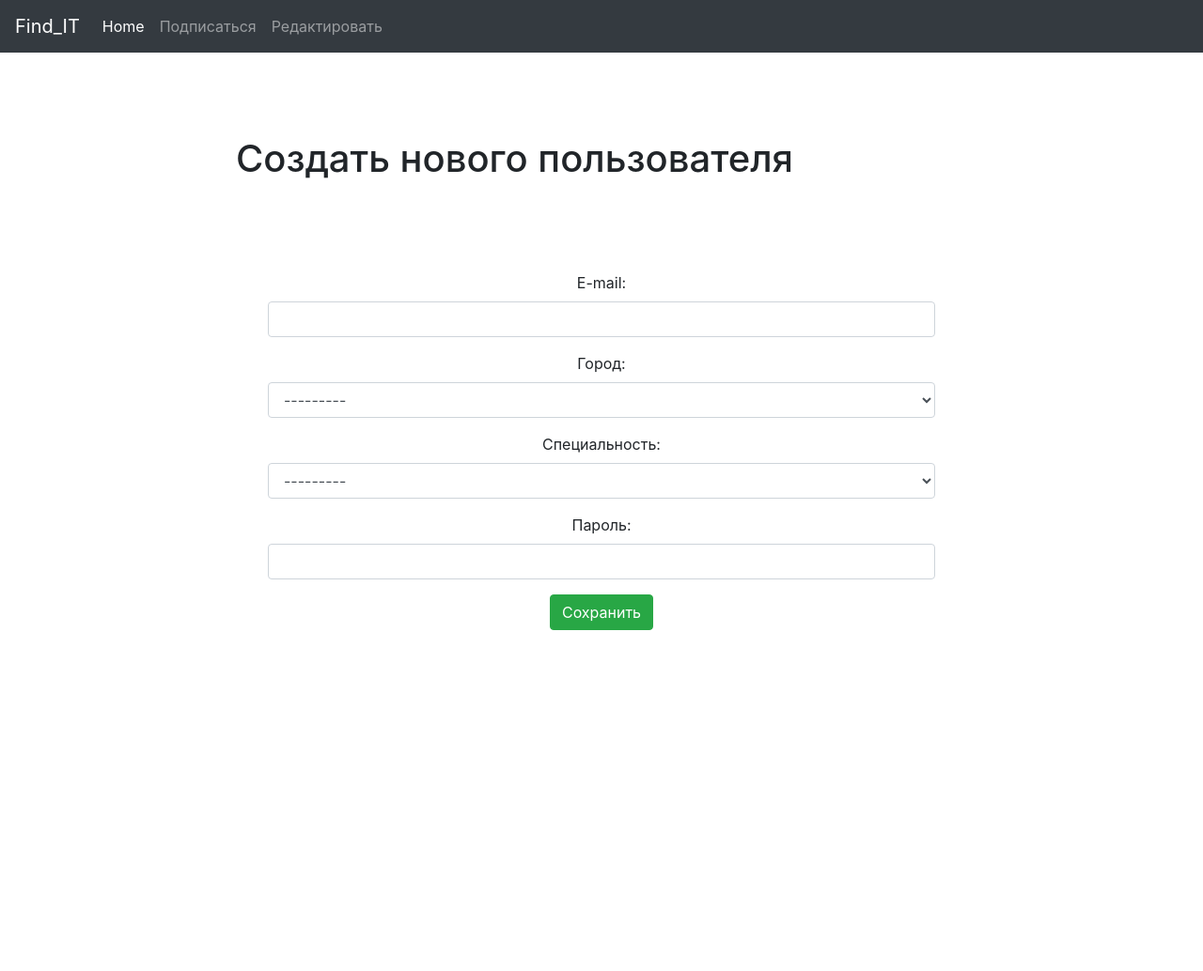
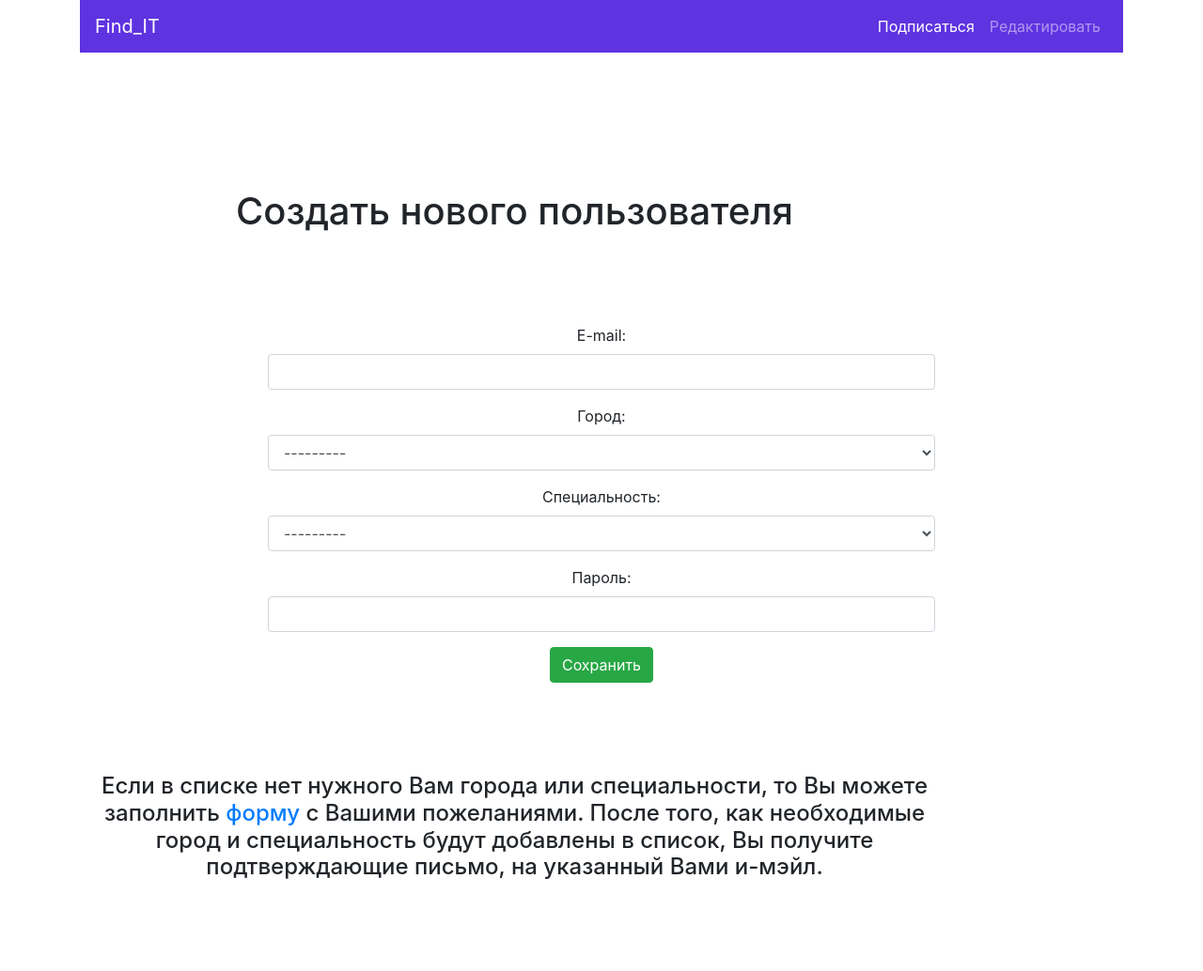
Before and after one commit to olegJF/find_it, a Django app: page /create/ in a window 1280 px wide. Shown: the whole page at 94% size. Before the commit the page ends 671 px from the top, so only its background shows below. Run offline with Django 3.2, Linux system fonts and the light colour scheme; data comes from the database, SQL or seed files in the repository; some libraries are stand-ins or nearby versions.

Commit message:
Several changes in the web interface

```diff
--- a/subscribers/templates/subscribers/create.html
+++ b/subscribers/templates/subscribers/create.html
@@ -17,4 +17,12 @@
         </form>
     </div>
 </div>
+
+<div class="row my-5">
+    <div class="col-md-10">
+        <h4 class="my-5 ">Если в списке нет нужного Вам города или специальности,
+            то Вы можете заполнить <a href="{% url 'contact'  %}"> форму </a> с Вашими пожеланиями. После того, как необходимые город и специальность будут добавлены в список,
+            Вы получите подтверждающие письмо, на указанный Вами и-мэйл. </h4>
+    </div>
+</div>
 {% endblock content %}
--- a/templates/base.html
+++ b/templates/base.html
@@ -1,3 +1,5 @@
+{% url 'create' as create_url%}
+{% url 'update' as update_url%}
 <!doctype html>
 <html lang="en">
   <head>
@@ -5,7 +7,8 @@
     <meta name="viewport" content="width=device-width, initial-scale=1, shrink-to-fit=no">
     <meta name="description" content="">
     <meta name="author" content="">
-    <link rel="icon" href="../../../../favicon.ico">
+    <!--<link rel="icon" href="../../../../favicon.ico"> -->
+
 
     <title>{% block title %}            {% endblock title %}</title>
 
@@ -17,22 +20,20 @@
   </head>
 
   <body>
-
-    <nav class="navbar navbar-expand-md navbar-dark bg-dark fixed-top">
+    <div class="container">
+    <nav class="navbar navbar-expand-md navbar-dark " style="background-color: #5e33e0;">
       <a class="navbar-brand" href="{% url 'index' %}">Find_IT</a>
       <button class="navbar-toggler" type="button" data-toggle="collapse" data-target="#navbarsExampleDefault" aria-controls="navbarsExampleDefault" aria-expanded="false" aria-label="Toggle navigation">
         <span class="navbar-toggler-icon"></span>
       </button>
 
       <div class="collapse navbar-collapse" id="navbarsExampleDefault">
-        <ul class="navbar-nav mr-auto">
-          <li class="nav-item active">
-            <a class="nav-link" href="{% url 'index'%}">Home <span class="sr-only">(current)</span></a>
-          </li>
-          <li class="nav-item">
+        <ul class="navbar-nav ml-auto">
+
+          <li class="nav-item {% if request.path == create_url %} active {% endif %}">
             <a class="nav-link" href="{% url 'create'%}">Подписаться</a>
           </li>
-          <li class="nav-item">
+          <li class="nav-item {% if request.path == update_url %} active {% endif %}">
             <a class="nav-link " href="{% url 'update'%}">Редактировать</a>
           </li>
           <!--
@@ -49,7 +50,7 @@
 
       </div>
     </nav>
-
+  </div>
     <main role="main" class="container my-5">
 
       <div class=" container starter-template text-center">
```
